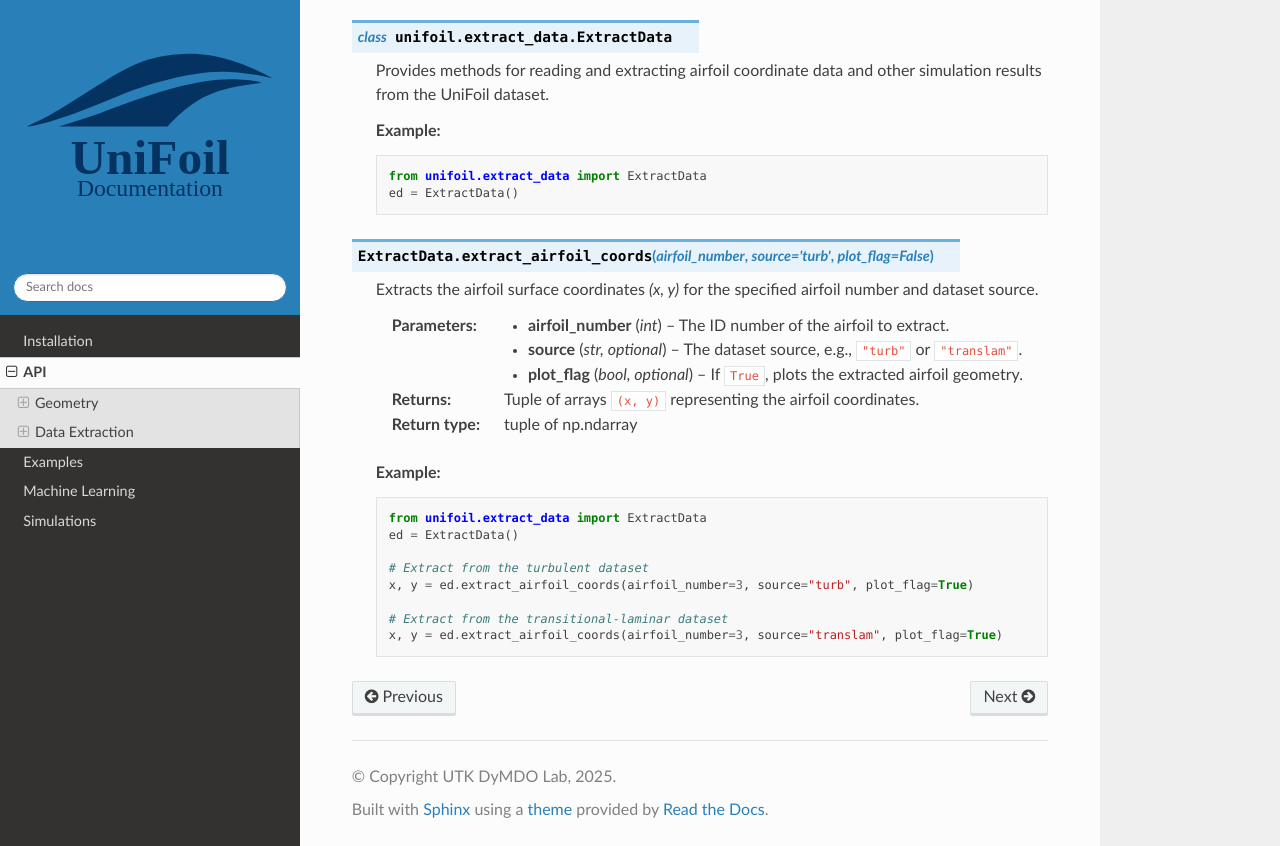
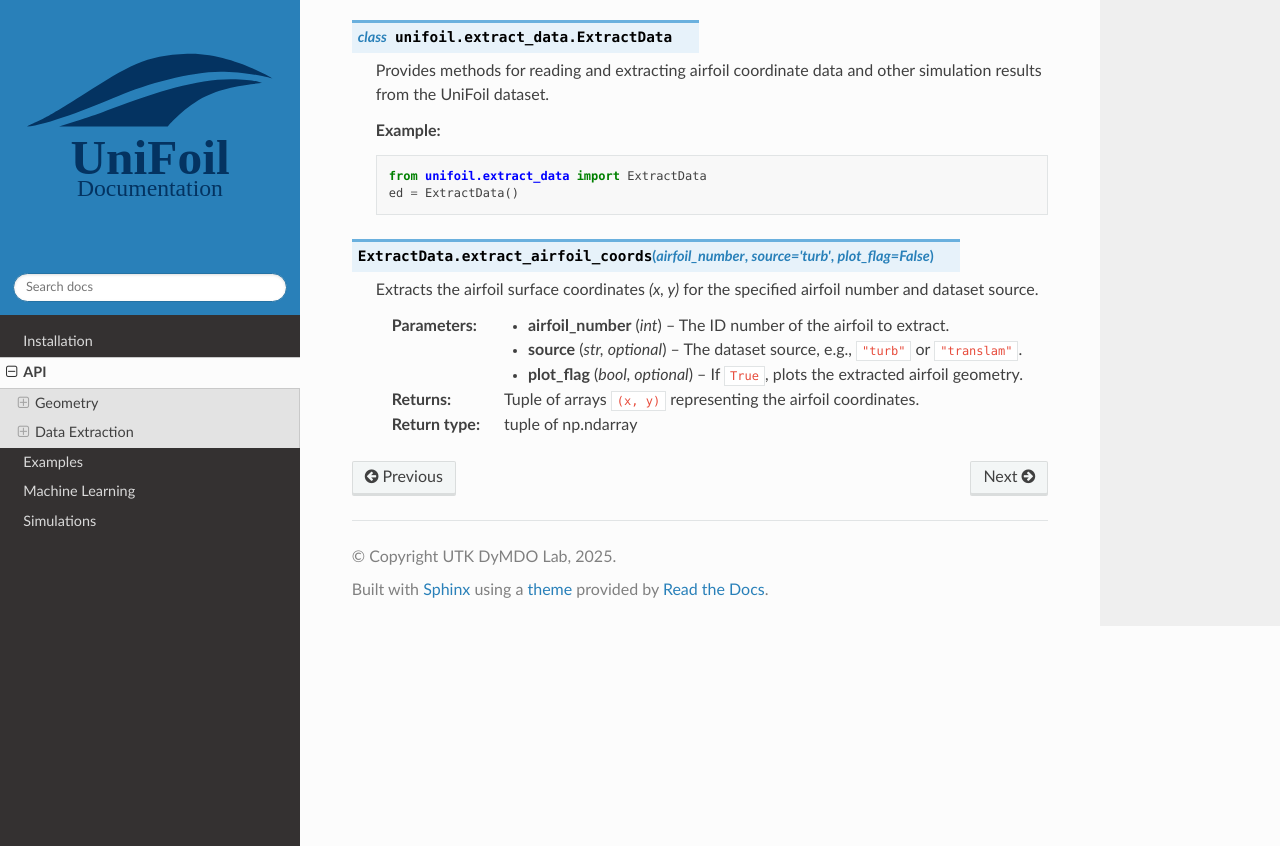
Before and after one commit to BenjaminMelanson/unifoilDocs, a Sphinx documentation site: the page built from docs/source/api.rst, in a window 1280 px wide and 900 px high, scrolled down 1008 px, cut to the strip 54-900 px from the top of the window. Built offline with Sphinx 7.4.7 and the Read the Docs theme 3.1.0, drawn with Linux system fonts in a browser that asks for light colours.

Commit message:
Remove example from API documentation
Removed example code block for airfoil coordinates extraction.

```diff
--- a/docs/source/api.rst
+++ b/docs/source/api.rst
@@ -62,16 +62,3 @@ Data Extraction
    :type plot_flag: bool, optional
    :return: Tuple of arrays ``(x, y)`` representing the airfoil coordinates.
    :rtype: tuple of np.ndarray
-
-   **Example:**
-
-   .. code-block:: python
-
-      from unifoil.extract_data import ExtractData
-      ed = ExtractData()
-
-      # Extract from the turbulent dataset
-      x, y = ed.extract_airfoil_coords(airfoil_number=3, source="turb", plot_flag=True)
-
-      # Extract from the transitional-laminar dataset
-      x, y = ed.extract_airfoil_coords(airfoil_number=3, source="translam", plot_flag=True)
```
